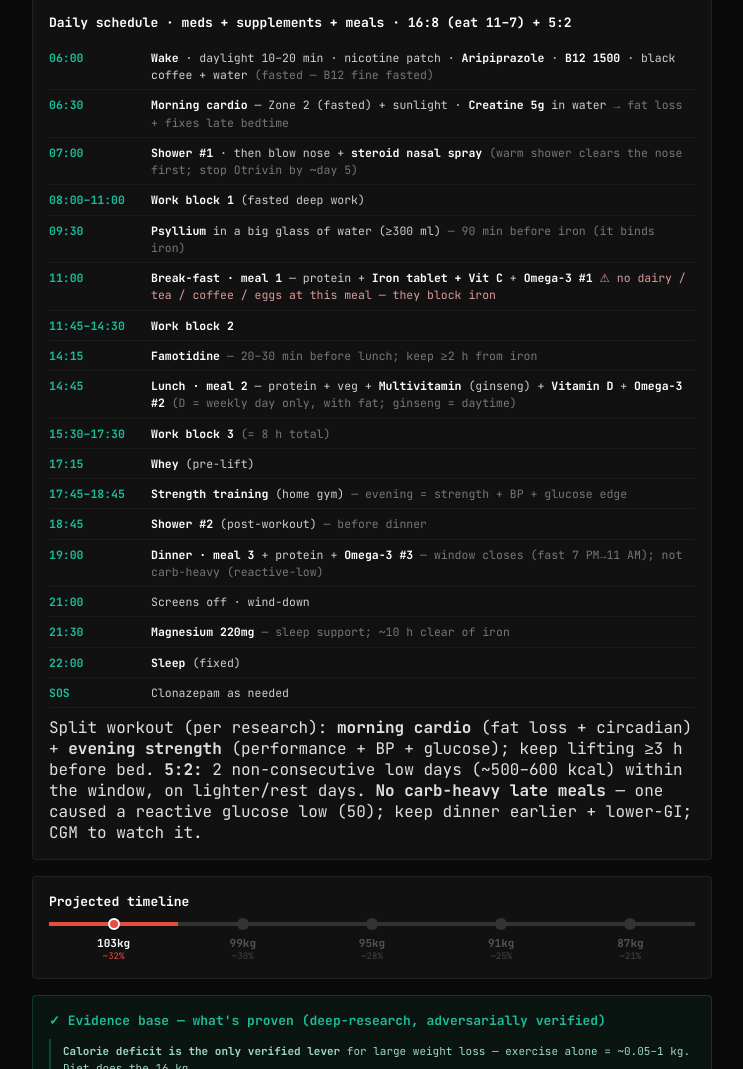
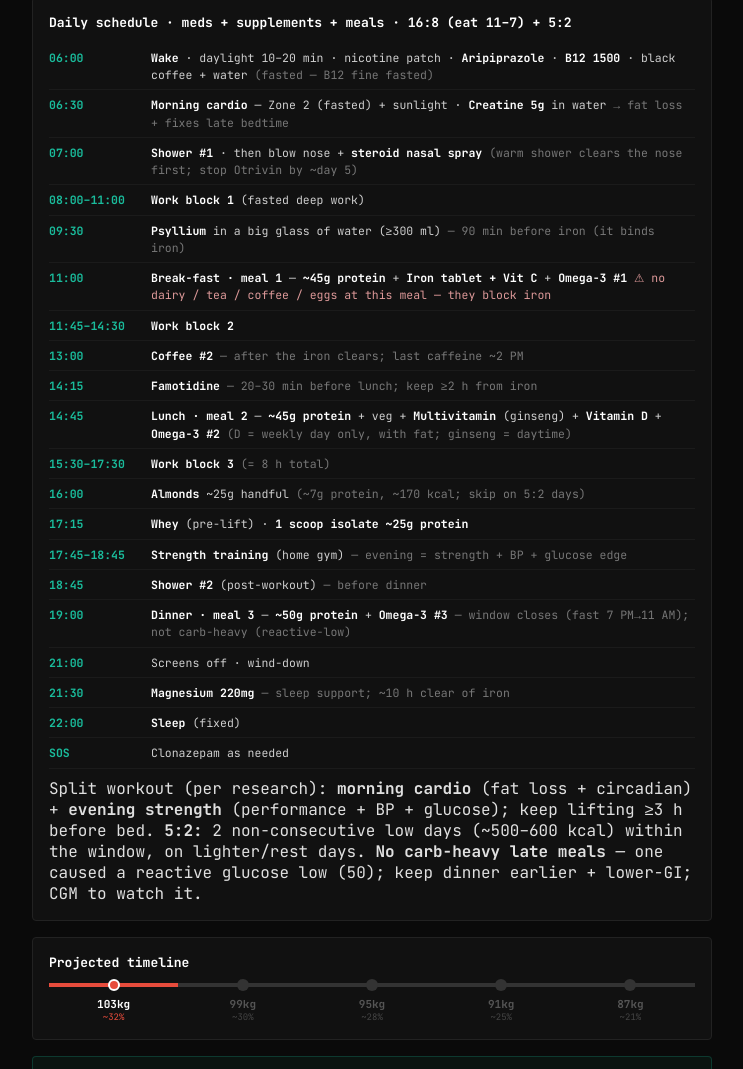
Before and after one commit to kvishunath-hue/reset, a plain HTML site: page index.html in a window 1280 px wide. Shown: the part 1809-2878 px from the top of the page, without its empty margins (268-1011 px from the left). Drawn offline with Linux system fonts and the light colour scheme.

Commit message:
Mirror protein targets + Coffee #2 + Almonds into schedule panel
Co-Authored-By: Claude Opus 4.8 (1M context) <noreply@anthropic.com>

```diff
--- a/index.html
+++ b/index.html
@@ -111,15 +111,17 @@ body{font-family:'JetBrains Mono',monospace;background:#0a0a0a;color:#e0e0e0;min
   <div class="sched"><div class="sched-t">07:00</div><div class="sched-a"><b>Shower #1</b> · then blow nose + <b>steroid nasal spray</b> <span style="color:#777">(warm shower clears the nose first; stop Otrivin by ~day 5)</span></div></div>
   <div class="sched"><div class="sched-t">08:00–11:00</div><div class="sched-a"><b>Work block 1</b> (fasted deep work)</div></div>
   <div class="sched"><div class="sched-t">09:30</div><div class="sched-a"><b>Psyllium</b> in a big glass of water (≥300 ml) <span style="color:#777">— 90 min before iron (it binds iron)</span></div></div>
-  <div class="sched"><div class="sched-t">11:00</div><div class="sched-a"><b>Break-fast · meal 1</b> — protein + <b>Iron tablet + Vit C</b> + <b>Omega-3 #1</b> <span style="color:#d99">⚠ no dairy / tea / coffee / eggs at this meal — they block iron</span></div></div>
+  <div class="sched"><div class="sched-t">11:00</div><div class="sched-a"><b>Break-fast · meal 1</b> — <b>~45g protein</b> + <b>Iron tablet + Vit C</b> + <b>Omega-3 #1</b> <span style="color:#d99">⚠ no dairy / tea / coffee / eggs at this meal — they block iron</span></div></div>
   <div class="sched"><div class="sched-t">11:45–14:30</div><div class="sched-a"><b>Work block 2</b></div></div>
+  <div class="sched"><div class="sched-t">13:00</div><div class="sched-a"><b>Coffee #2</b> <span style="color:#777">— after the iron clears; last caffeine ~2 PM</span></div></div>
   <div class="sched"><div class="sched-t">14:15</div><div class="sched-a"><b>Famotidine</b> <span style="color:#777">— 20–30 min before lunch; keep ≥2 h from iron</span></div></div>
-  <div class="sched"><div class="sched-t">14:45</div><div class="sched-a"><b>Lunch · meal 2</b> — protein + veg + <b>Multivitamin</b> (ginseng) + <b>Vitamin D</b> + <b>Omega-3 #2</b> <span style="color:#777">(D = weekly day only, with fat; ginseng = daytime)</span></div></div>
+  <div class="sched"><div class="sched-t">14:45</div><div class="sched-a"><b>Lunch · meal 2</b> — <b>~45g protein</b> + veg + <b>Multivitamin</b> (ginseng) + <b>Vitamin D</b> + <b>Omega-3 #2</b> <span style="color:#777">(D = weekly day only, with fat; ginseng = daytime)</span></div></div>
   <div class="sched"><div class="sched-t">15:30–17:30</div><div class="sched-a"><b>Work block 3</b> <span style="color:#777">(= 8 h total)</span></div></div>
-  <div class="sched"><div class="sched-t">17:15</div><div class="sched-a"><b>Whey</b> (pre-lift)</div></div>
+  <div class="sched"><div class="sched-t">16:00</div><div class="sched-a"><b>Almonds</b> ~25g handful <span style="color:#777">(~7g protein, ~170 kcal; skip on 5:2 days)</span></div></div>
+  <div class="sched"><div class="sched-t">17:15</div><div class="sched-a"><b>Whey</b> (pre-lift) · <b>1 scoop isolate ~25g protein</b></div></div>
   <div class="sched"><div class="sched-t">17:45–18:45</div><div class="sched-a"><b>Strength training</b> (home gym) <span style="color:#777">— evening = strength + BP + glucose edge</span></div></div>
   <div class="sched"><div class="sched-t">18:45</div><div class="sched-a"><b>Shower #2</b> (post-workout) <span style="color:#777">— before dinner</span></div></div>
-  <div class="sched"><div class="sched-t">19:00</div><div class="sched-a"><b>Dinner · meal 3</b> + protein + <b>Omega-3 #3</b> <span style="color:#777">— window closes (fast 7 PM→11 AM); not carb-heavy (reactive-low)</span></div></div>
+  <div class="sched"><div class="sched-t">19:00</div><div class="sched-a"><b>Dinner · meal 3</b> — <b>~50g protein</b> + <b>Omega-3 #3</b> <span style="color:#777">— window closes (fast 7 PM→11 AM); not carb-heavy (reactive-low)</span></div></div>
   <div class="sched"><div class="sched-t">21:00</div><div class="sched-a">Screens off · wind-down</div></div>
   <div class="sched"><div class="sched-t">21:30</div><div class="sched-a"><b>Magnesium 220mg</b> <span style="color:#777">— sleep support; ~10 h clear of iron</span></div></div>
   <div class="sched"><div class="sched-t">22:00</div><div class="sched-a"><b>Sleep</b> (fixed)</div></div>
```
